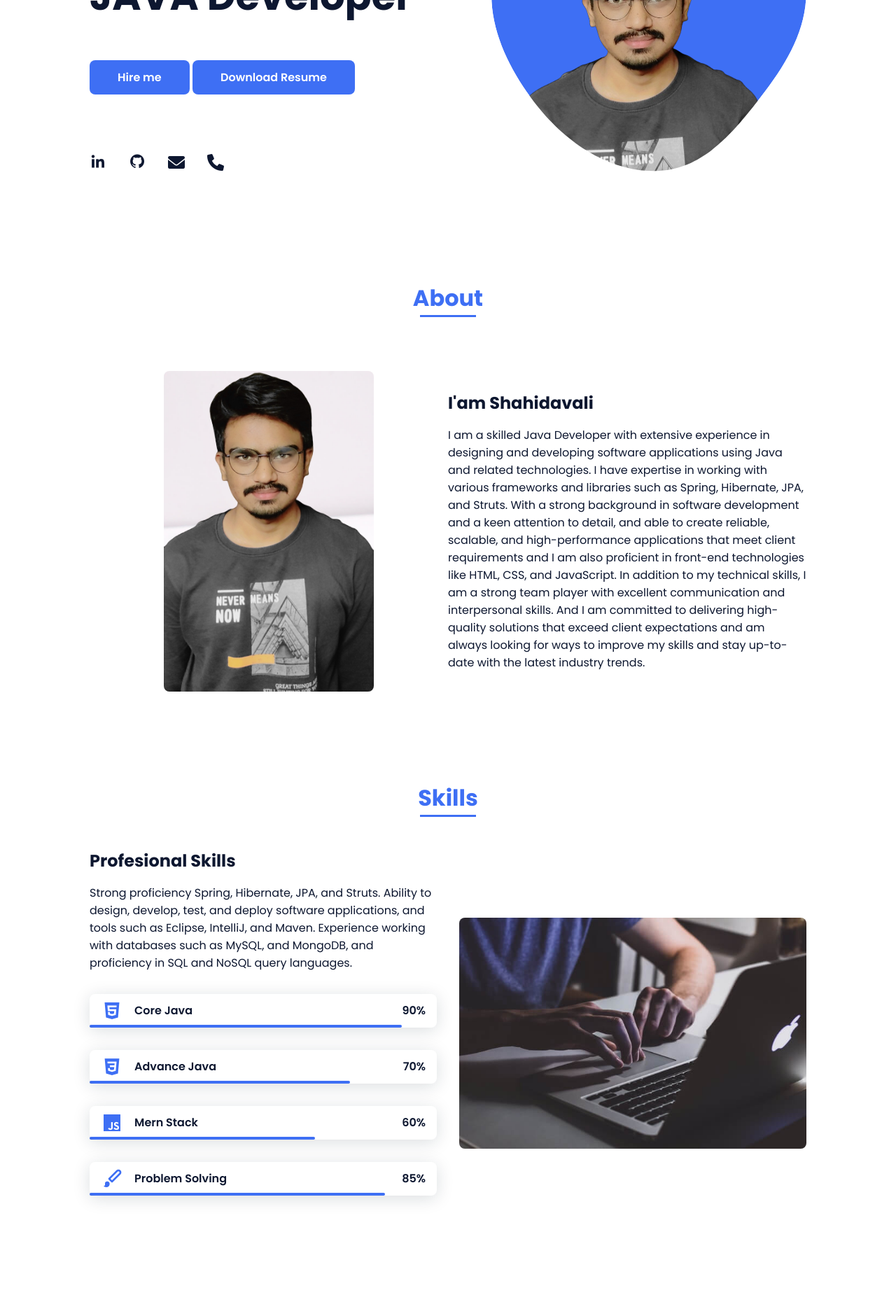
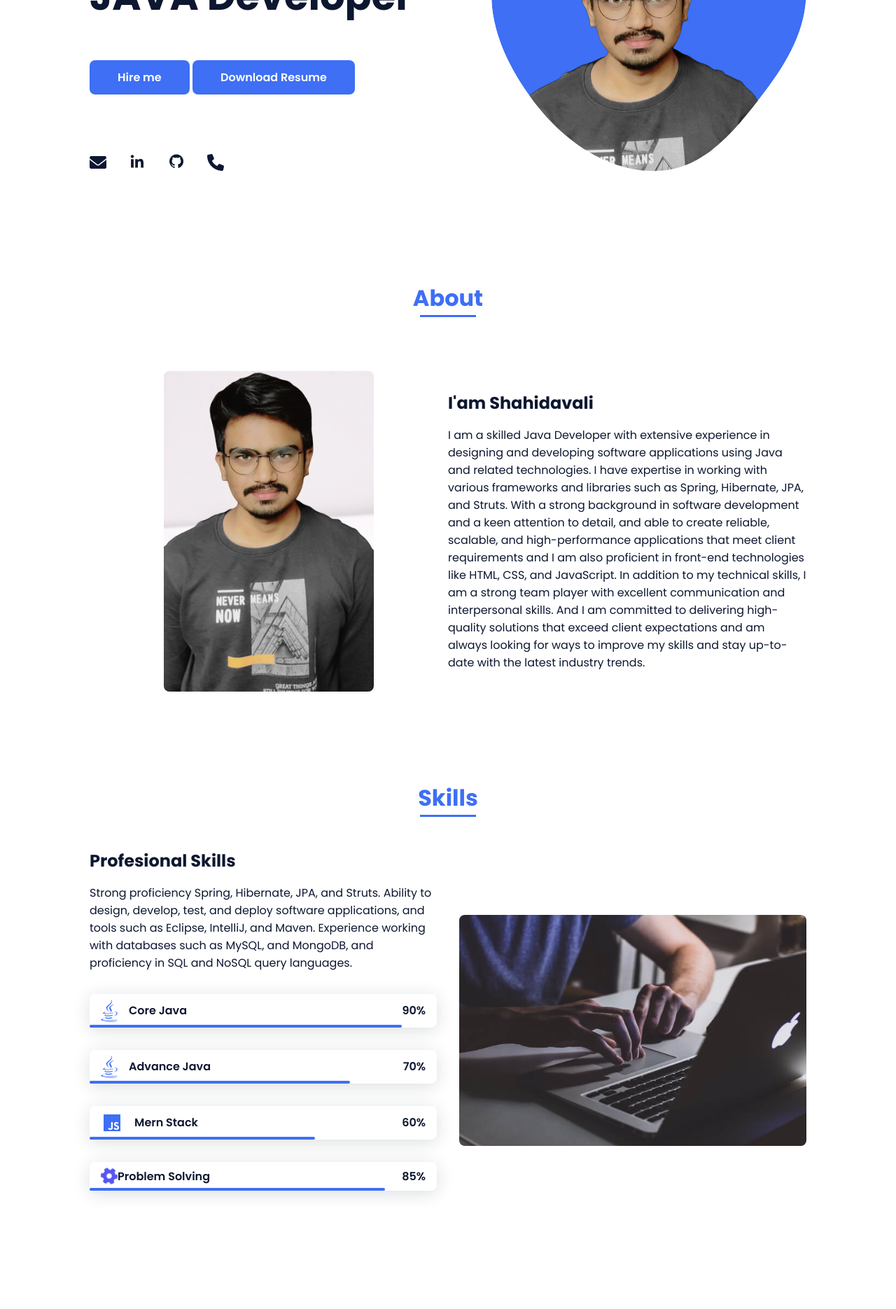
Before and after one commit to shahidavalisyed/MyPortFolio, a plain HTML site: page index.html in a window 1280 px wide. Shown: the part 378-2248 px from the top of the page at 70% size. Drawn offline with nearby package versions, Linux system fonts and the light colour scheme.

Commit message:
Add files via upload

```diff
--- a/index.html
+++ b/index.html
@@ -47,10 +47,12 @@
                 </div>
 
                 <div class="home__social">
-                    <a href="https://www.linkedin.com/in/shahidavali-syed-b0566317a/" class="home__social-icon"><i class='bx bxl-linkedin'></i></a>
-                    <a href="https://github.com/shahidavalisyed" class="home__social-icon"><i class='bx bxl-github' ></i></a>
-                    <a href="mailto:syedshahidavali@gmail.com" class="home__social-icon"><i class="fa-solid fa-envelope"></i></a>
-                    <a href="tel:+919346856272"class="home__social-icon"><i class="fa-sharp fa-solid fa-phone"></i></a>
+                    <a href="mailto:syedshahidavali@gmail.com" class="home__social-icon"><i class="fa-solid fa-envelope vert-move1"></i></a>
+                    <a href="https://www.linkedin.com/in/shahidavali-syed-b0566317a/" class="home__social-icon"><i class='bx bxl-linkedin '></i></a>
+                    <a href="https://github.com/shahidavalisyed" class="home__social-icon"><i class='bx bxl-github ' ></i></a>
+                    <a href="tel:+919346856272" class="home__social-icon"><i class="fa fa-phone vert-move"></i></a>
+                    <!-- <div class="ringing-bell home__social-icon "> <i class='fa fa-phone faa-ring animated vert-move1'></i> -->
+                    </div>
                 </div>
 
                 <div class="home__img">
@@ -100,7 +102,7 @@
                         </p>
                         <div class="skills__data">
                             <div class="skills__names">
-                                <i class='bx bxl-html5 skills__icon'></i>
+                                <i class='fab fa-java skills__icon'></i>
                                 <span class="skills__name">Core Java</span>
                             </div>
                             <div class="skills__bar skills__html">
@@ -112,7 +114,8 @@
                         </div>
                         <div class="skills__data">
                             <div class="skills__names">
-                                <i class='bx bxl-css3 skills__icon'></i>
+                                <!-- <i class='bx bxl-css3 skills__icon'></i> -->
+                                <i class='fab fa-java skills__icon' ></i>
                                 <span class="skills__name">Advance Java</span>
                             </div>
                             <div class="skills__bar skills__css">
@@ -136,7 +139,8 @@
                         </div>
                         <div class="skills__data">
                             <div class="skills__names">
-                                <i class='bx bxs-paint skills__icon'></i>
+                                <!-- <i class='bx bxs-paint skills__icon'></i> -->
+                                <i class="fa fa-gear fa-spin" style="font-size:24px;color:rgb(86, 86, 244)"></i>
                                 <span class="skills__name">Problem Solving</span>
                             </div>
                             <div class="skills__bar skills__ux">
```
